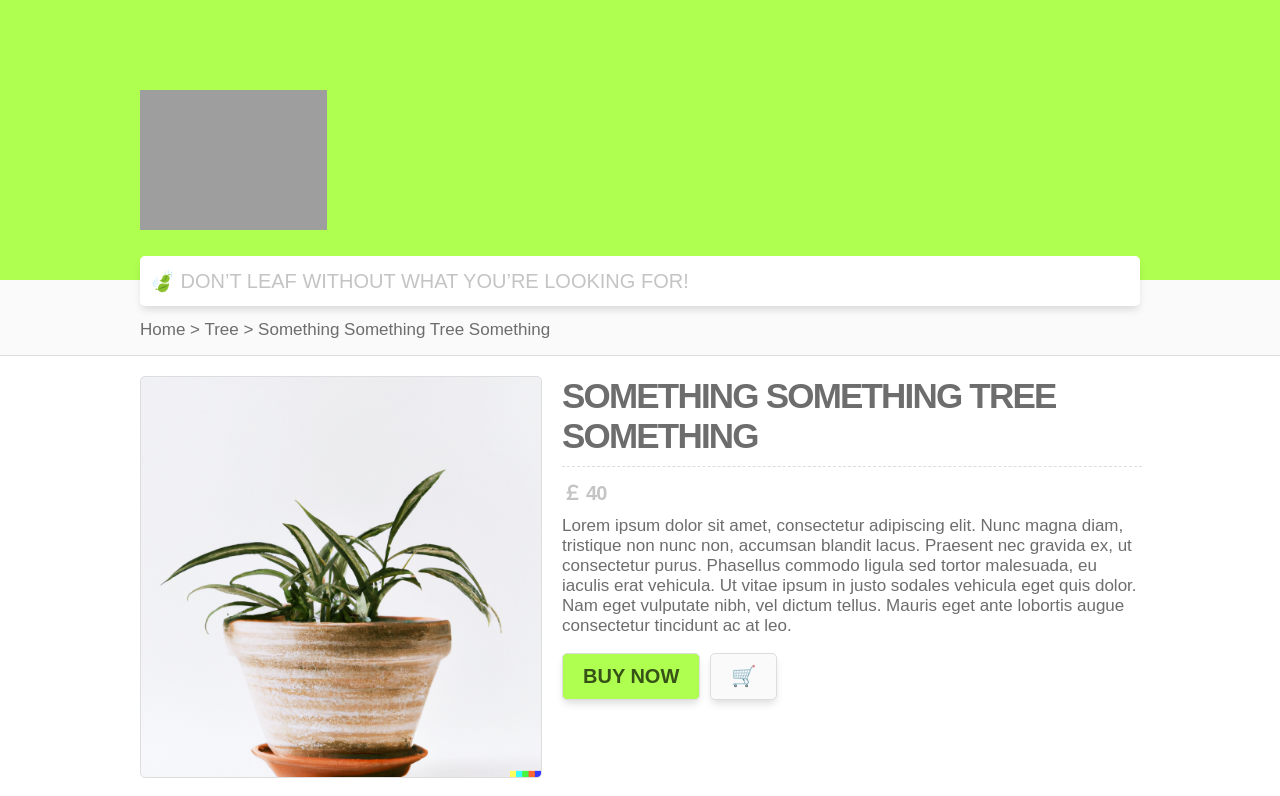
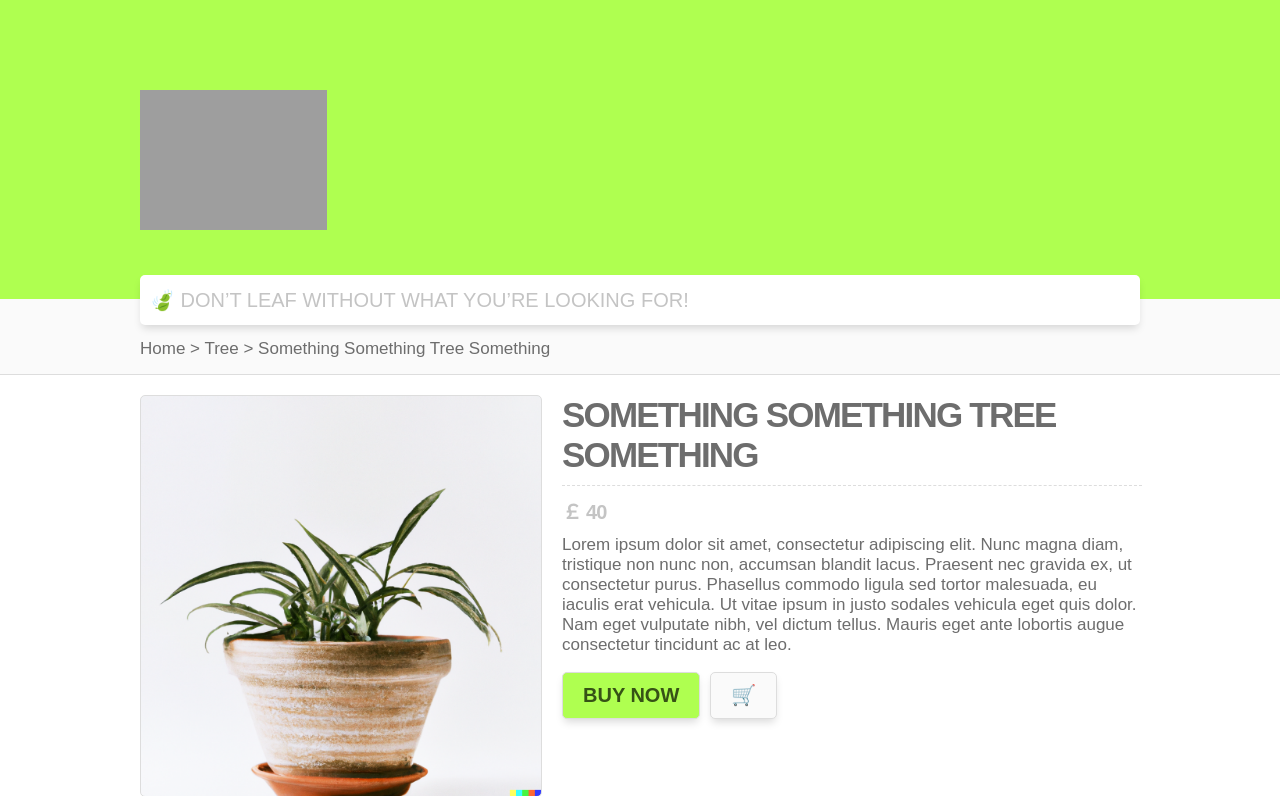
Before and after one commit to injekim/The-Nottingham-Forest, a PHP site: page /static/product.html in a window 1280 px wide. Shown: the top 796 px of the page. Run offline with PHP 8.4, Linux system fonts and the light colour scheme; some web fonts are replaced; grey boxes are pictures that could not be loaded.

Commit message:
Margin error fix

```diff
--- a/static/product.css
+++ b/static/product.css
@@ -4,7 +4,7 @@
 .navigation {
 	border-bottom: 1px solid var(--border-light);
 	background: var(--background-light);
-	margin: -20px -20px -100px;
+	margin: -1px -20px -100px;
 	padding: 25px 20px 0;
 }
 .nav-text {
```
